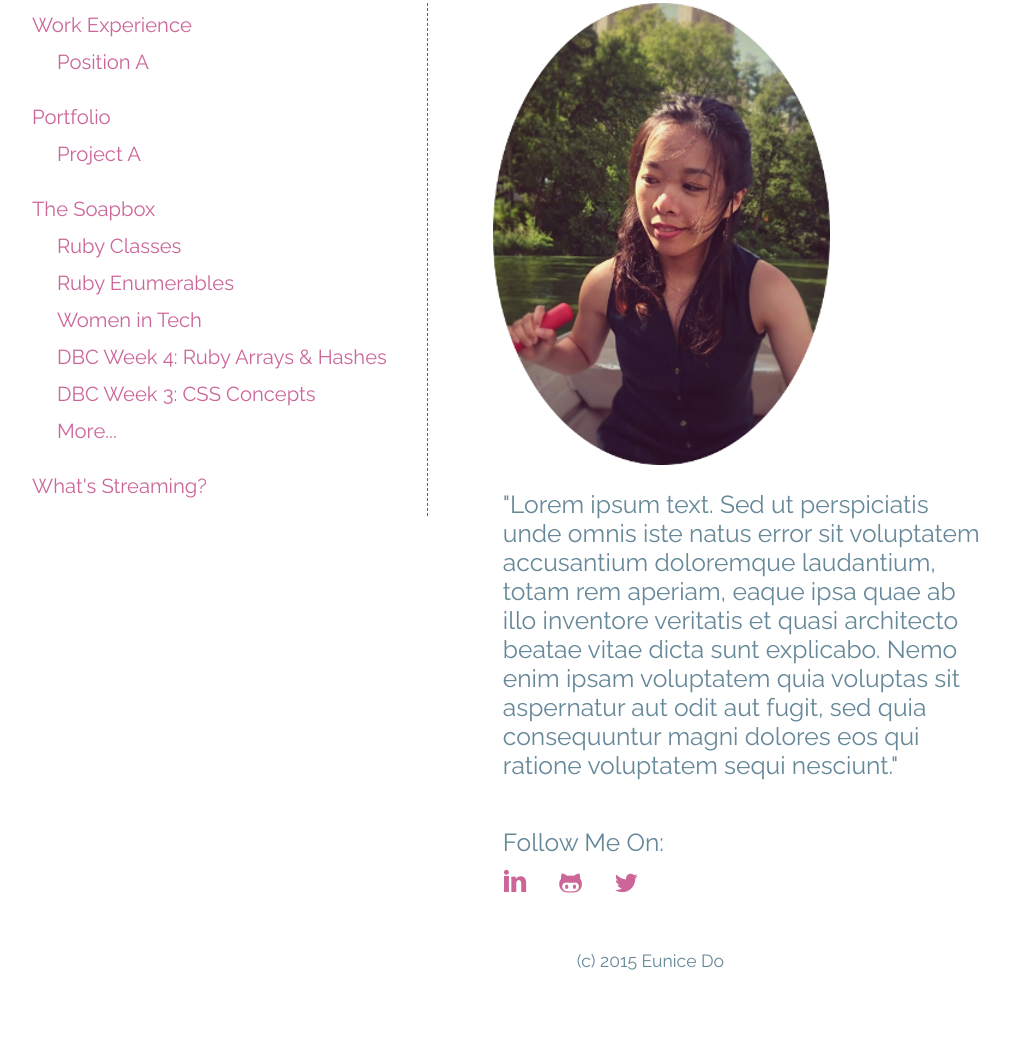
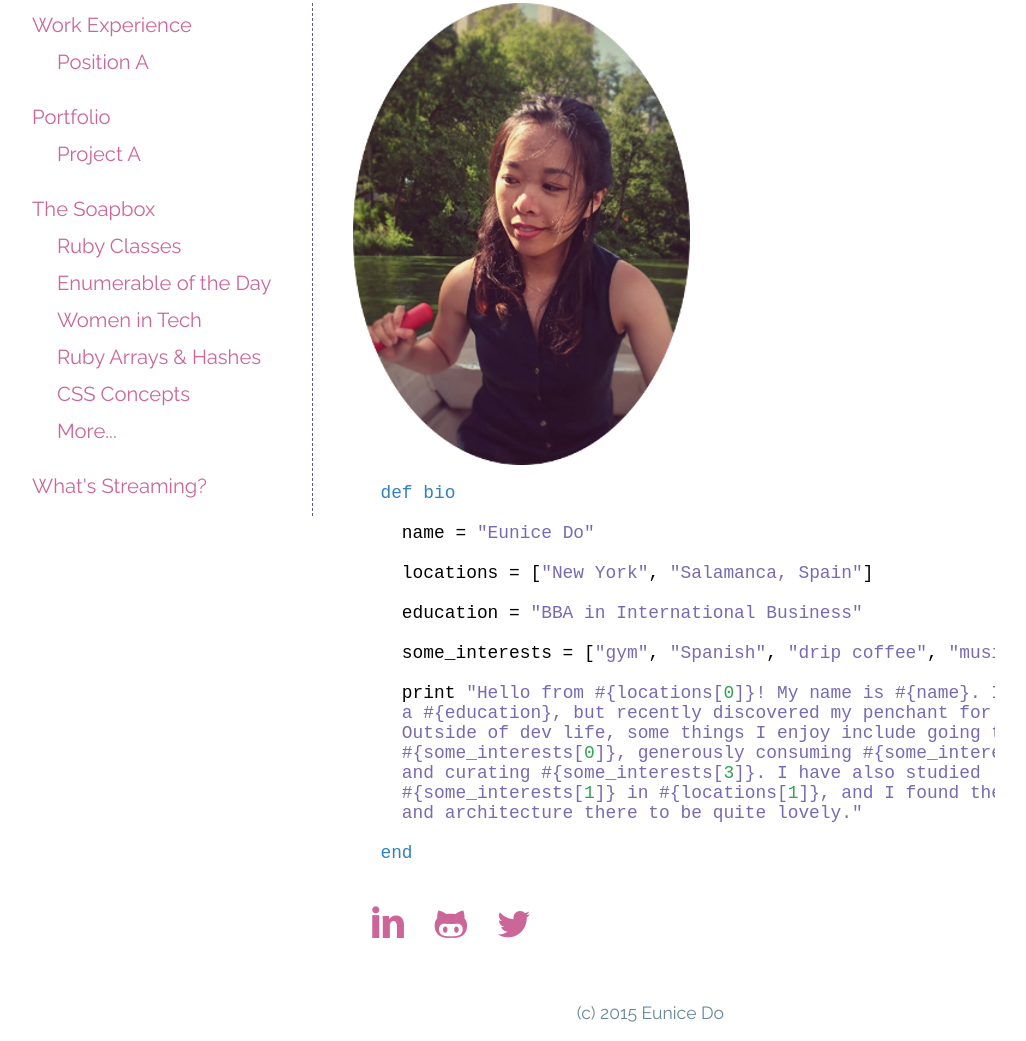
Before and after one commit to Yoonis/Yoonis.github.io, a plain HTML site: page index.html in a window 1280 px wide. Shown: the part 102-1143 px from the top of the page, without its empty margins (0-1026 px from the left). Before the commit the page ends 1090 px from the top, so only its background shows below. Drawn offline with nearby package versions, Linux system fonts and the light colour scheme; files whose address does not match are found by name.

Commit message:
Add bio and increase icon size

```diff
--- a/index.html
+++ b/index.html
@@ -8,6 +8,9 @@
   	<link rel="stylesheet" type="text/css" href="stylesheets/main-index.css">
     <link href='https://fonts.googleapis.com/css?family=Raleway' rel='stylesheet' type='text/css'>
   	<link rel="stylesheet" type="text/css" href="stylesheets/icons.css">
+  	<link rel="stylesheet" href="http://cdnjs.cloudflare.com/ajax/libs/highlight.js/8.8.0/styles/color-brewer.min.css">
+	<script src="http://cdn.jsdelivr.net/highlight.js/8.8.0/highlight.min.js"></script>
+	<script>hljs.initHighlightingOnLoad();</script>
 </head>
 
 <body>
@@ -39,10 +42,10 @@
 				<li>
 					<ul>
 						<li><a href="http://yoonis.github.io/blog/ruby-classes.html">Ruby Classes</a></li>
-						<li><a href="http://yoonis.github.io/blog/enumerable-methods.html">Ruby Enumerables</a></li>
+						<li><a href="http://yoonis.github.io/blog/enumerable-methods.html">Enumerable of the Day</a></li>
 						<li><a href="http://yoonis.github.io/blog/diversity.html">Women in Tech</a></li>
-						<li><a href="http://yoonis.github.io/blog/arrays-hashes.html">DBC Week 4: Ruby Arrays & Hashes</a></li>
-						<li><a href="http://yoonis.github.io/blog/css-concepts.html">DBC Week 3: CSS Concepts</a></li>
+						<li><a href="http://yoonis.github.io/blog/arrays-hashes.html">Ruby Arrays & Hashes</a></li>
+						<li><a href="http://yoonis.github.io/blog/css-concepts.html">CSS Concepts</a></li>
 						<li><a href="http://yoonis.github.io/blog/">More...</a></li>
 					</ul>
 				</li>
@@ -59,15 +62,33 @@
 		</div>
 
 		<article class="text">
-			<p>
-				"Lorem ipsum text. Sed ut perspiciatis unde omnis iste natus error sit voluptatem accusantium doloremque laudantium, totam rem aperiam, eaque ipsa quae ab illo inventore veritatis et quasi architecto beatae vitae dicta sunt explicabo. Nemo enim ipsam voluptatem quia voluptas sit aspernatur aut odit aut fugit, sed quia consequuntur magni dolores eos qui ratione voluptatem sequi nesciunt."
-			</p>
-			<ul class="links">
-				<li>Follow Me On:</li><br>
-				<li><a href="https://www.linkedin.com/in/edo11"><span class="icon-linkedin bump-up"></span></a></li>
-				<li><a href="https://github.com/Yoonis"><span class="icon-github"></span></a></li>
-				<li><a href="https://twitter.com/Eunice_Tries"><span class="icon-twitter"></span></a></li>
-			</ul>
+			<pre><code class="ruby">def bio
+
+  name = "Eunice Do"
+
+  locations = ["New York", "Salamanca, Spain"]
+
+  education = "BBA in International Business"
+
+  some_interests = ["gym", "Spanish", "drip coffee", "music"]
+
+  print "Hello from #{locations[0]}! My name is #{name}. I have
+  a #{education}, but recently discovered my penchant for coding.
+  Outside of dev life, some things I enjoy include going to the
+  #{some_interests[0]}, generously consuming #{some_interests[2]},
+  and curating #{some_interests[3]}. I have also studied
+  #{some_interests[1]} in #{locations[1]}, and I found the tapas
+  and architecture there to be quite lovely."
+
+end</code></pre><br>
+
+				<ul class="links">
+					<!-- <li class="important">Follow Me On:</li><br> -->
+					<li><a href="https://www.linkedin.com/in/edo11"><span class="icon-linkedin bump-up"></span></a></li>
+					<li><a href="https://github.com/Yoonis"><span class="icon-github"></span></a></li>
+					<li><a href="https://twitter.com/Eunice_Tries"><span class="icon-twitter"></span></a></li>
+				</ul>
+
 		</article>
 
 	</section>
--- a/stylesheets/default.css
+++ b/stylesheets/default.css
@@ -24,7 +24,7 @@ html {
 .sidebar {
 	float: left;
 	max-width: 30%;
-	margin-right: 65px;
+	margin-right: 40px;
 	padding-left: 20px;
 	padding-right: 40px;
 	border-right: 1px dashed #5C5C8A;
--- a/stylesheets/icons.css
+++ b/stylesheets/icons.css
@@ -14,6 +14,7 @@
 	speak: none;
 	font-style: normal;
 	font-weight: normal;
+	font-size: 1.6em;
 	font-variant: normal;
 	text-transform: none;
 	line-height: 1;
--- a/stylesheets/main-index.css
+++ b/stylesheets/main-index.css
@@ -7,18 +7,18 @@
 
 .avatar {
 	float: left;
-	margin-right: 60px;
+	margin-right: 40px;
 }
 
 .text {
 	float: left;
 	padding-left: 10px;
-	max-width: 38%;
-	font-size: 1.4em;
+	max-width: 50%;
+	font-size: 1.25em;
 }
 
 .text p {
-	margin-bottom: 10%;
+	margin-bottom: 5%;
 }
 
 .links a {
@@ -28,7 +28,7 @@
 .links li {
 	list-style-type: none;
 	display: inline-block;
-	margin-bottom: 3%;
+	margin-bottom: 1em;
 }
 
 article ul {
@@ -39,4 +39,9 @@
 .icon-linkedin.bump-up {
 	position: relative;
 	top: -2px;
+	padding-left: 8px;
 }
+
+pre {
+	margin: 0px;
+}
```
